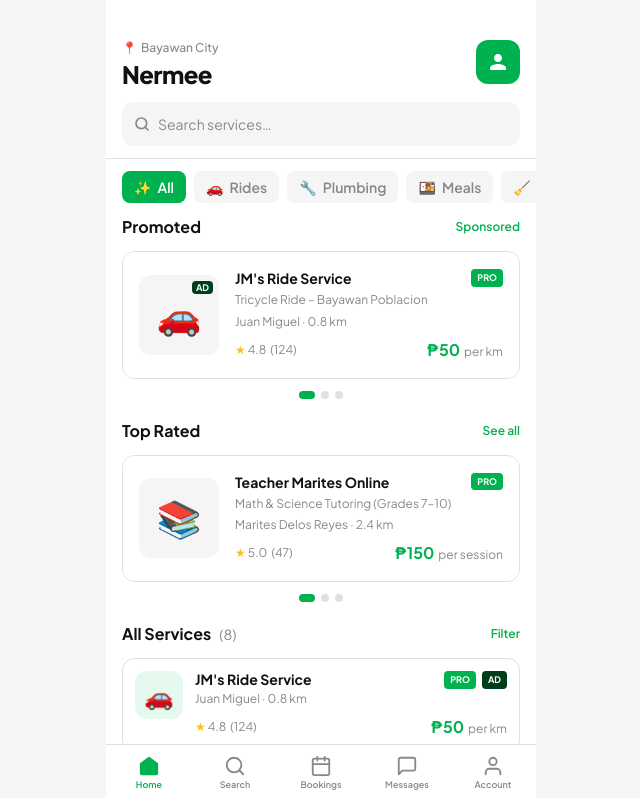
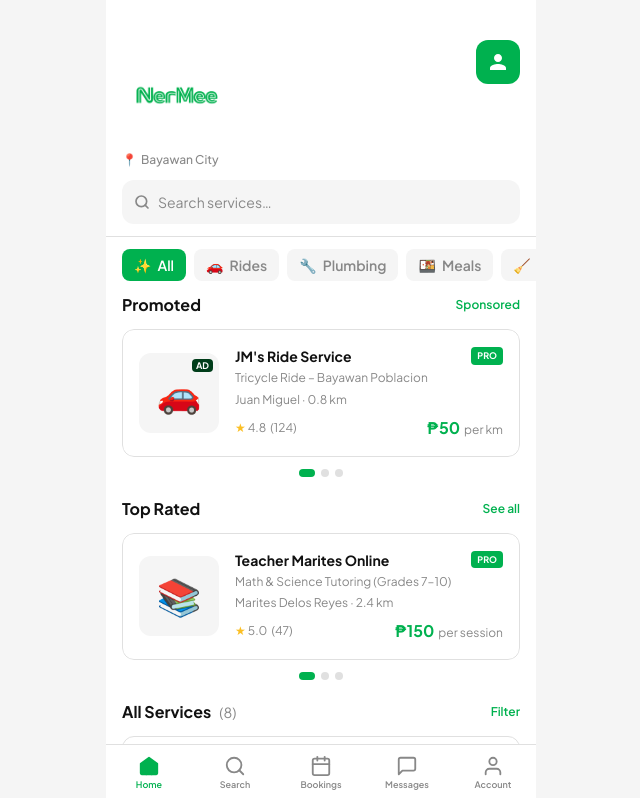
Before and after one commit to dimadcoagency/nermee, a Next.js app: page / in a window 1280 px wide. Shown: the top 798 px of the page, without its empty margins (319-959 px from the left). Built offline with nearby package versions, Linux system fonts and the light colour scheme.

Commit message:
feat: NerMee logo in header + splash screen with bounce animation

```diff
--- a/src/app/layout.js
+++ b/src/app/layout.js
@@ -1,5 +1,6 @@
 import '../styles/globals.css';
 import BottomNav from '@/components/layout/BottomNav';
+import SplashScreen from '@/components/ui/SplashScreen';
 import { AuthProvider } from '@/contexts/AuthContext';
 
 export const metadata = {
@@ -42,6 +43,7 @@ export default function RootLayout({ children }) {
       <body className="bg-nermee-surface min-h-screen font-sans antialiased">
         <AuthProvider>
           <div className="mx-auto max-w-app min-h-screen bg-white relative">
+            <SplashScreen />
             {children}
             <BottomNav />
           </div>
--- a/src/app/page.js
+++ b/src/app/page.js
@@ -1,6 +1,7 @@
 'use client';
 
 import { useState, useMemo } from 'react';
+import Image from 'next/image';
 import CategoryPills from '@/components/services/CategoryPills';
 import ServiceCard from '@/components/services/ServiceCard';
 import FeaturedServiceCard from '@/components/services/FeaturedServiceCard';
@@ -49,13 +50,20 @@ export default function HomePage() {
       {/* ── Header ─────────────────────────────────── */}
       <header className="bg-white border-b border-nermee-border px-4 pt-10 pb-3 sticky top-0 z-10">
         <div className="flex items-start justify-between mb-3">
-          {/* Location + title */}
+          {/* Logo + location */}
           <div>
-            <div className="flex items-center gap-1 text-xs text-nermee-text-sec font-medium mb-0.5">
+            <Image
+              src="/images/logo.png"
+              alt="NerMee"
+              width={110}
+              height={38}
+              priority
+              style={{ objectFit: 'contain' }}
+            />
+            <div className="flex items-center gap-1 text-xs text-nermee-text-sec font-medium mt-0.5">
               <span>📍</span>
               <span>{cityLabel}</span>
             </div>
-            <h1 className="text-2xl font-extrabold text-nermee-text tracking-tight">Nermee</h1>
           </div>
 
           {/* Profile avatar */}
--- /dev/null
+++ b/src/components/ui/SplashScreen.js
@@ -0,0 +1,51 @@
+'use client';
+
+import { useState, useEffect } from 'react';
+import Image from 'next/image';
+
+export default function SplashScreen() {
+  // 'visible' → 'exiting' → 'gone'
+  const [phase, setPhase] = useState('visible');
+
+  useEffect(() => {
+    // Only show splash once per session
+    if (sessionStorage.getItem('nermee_splashed')) {
+      setPhase('gone');
+      return;
+    }
+
+    // Hold for 1.5s then start fade-out
+    const exitTimer = setTimeout(() => setPhase('exiting'), 1500);
+    return () => clearTimeout(exitTimer);
+  }, []);
+
+  // When fade-out animation ends, remove from DOM and mark session
+  function handleAnimationEnd() {
+    if (phase === 'exiting') {
+      sessionStorage.setItem('nermee_splashed', '1');
+      setPhase('gone');
+    }
+  }
+
+  if (phase === 'gone') return null;
+
+  return (
+    <div
+      onAnimationEnd={handleAnimationEnd}
+      className={`fixed inset-0 z-50 bg-white flex items-center justify-center ${
+        phase === 'exiting' ? 'splash-exit' : ''
+      }`}
+    >
+      <div className="splash-logo flex items-center justify-center px-12">
+        <Image
+          src="/images/logo.png"
+          alt="NerMee"
+          width={220}
+          height={80}
+          priority
+          style={{ objectFit: 'contain' }}
+        />
+      </div>
+    </div>
+  );
+}
--- a/src/styles/globals.css
+++ b/src/styles/globals.css
@@ -27,3 +27,25 @@ body {
 .safe-bottom {
   padding-bottom: env(safe-area-inset-bottom, 16px);
 }
+
+/* ── Splash screen animations ─────────────────── */
+@keyframes splash-bounce {
+  0%   { transform: scale(0.6); opacity: 0; }
+  55%  { transform: scale(1.08); opacity: 1; }
+  75%  { transform: scale(0.96); }
+  90%  { transform: scale(1.03); }
+  100% { transform: scale(1); opacity: 1; }
+}
+
+@keyframes splash-fadeout {
+  0%   { opacity: 1; }
+  100% { opacity: 0; pointer-events: none; }
+}
+
+.splash-logo {
+  animation: splash-bounce 0.7s cubic-bezier(0.22, 1, 0.36, 1) forwards;
+}
+
+.splash-exit {
+  animation: splash-fadeout 0.4s ease-in forwards;
+}
```
Also changed, not shown: public/3.png (added), public/images/logo.png (added).
